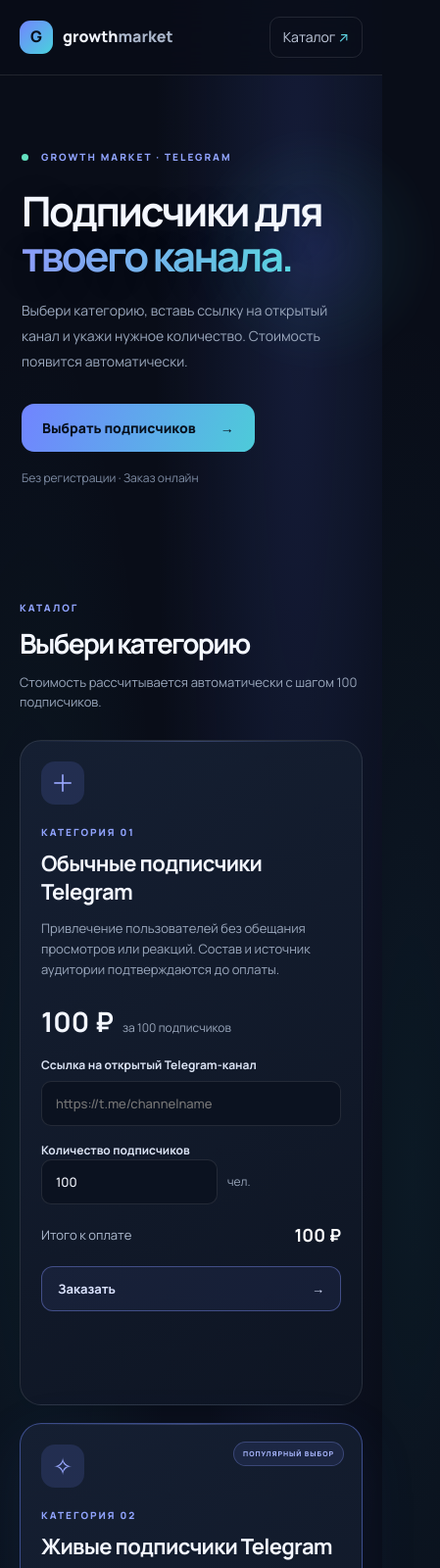
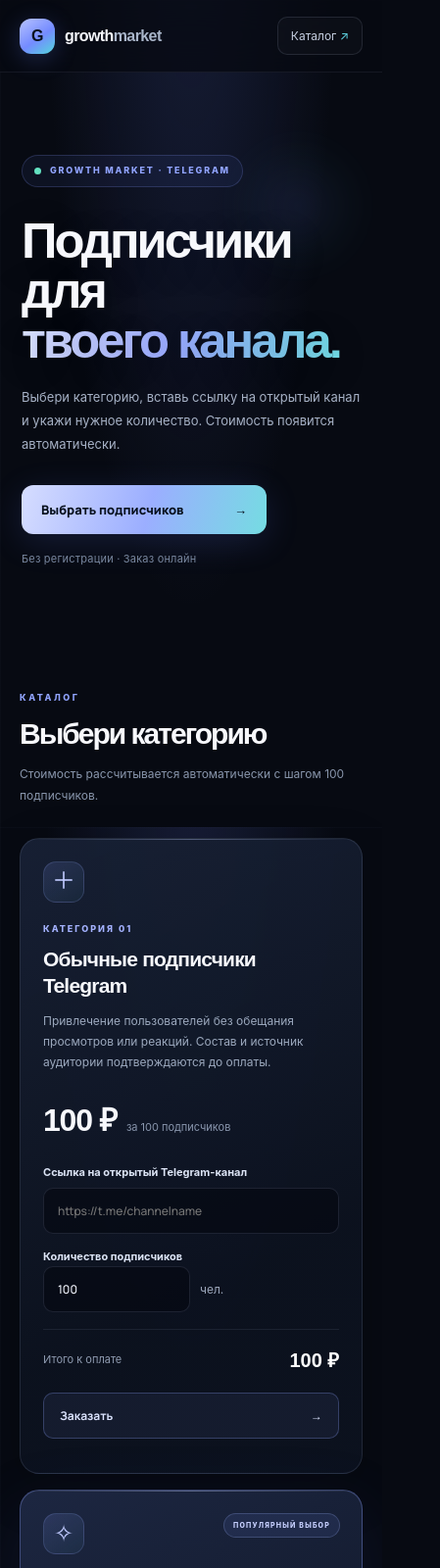
Before and after one commit to kapystr13-wq/growth-market, a plain HTML site: page index.html in a window 390 px wide. Shown: the top 1600 px of the page at 98% size, 449 px wide, since content can reach past the window. Drawn offline with Linux system fonts and the light colour scheme.

Commit message:
Upgrade storefront to premium SaaS visual system

```diff
--- a/styles.css
+++ b/styles.css
@@ -30,3 +30,57 @@ body{background:radial-gradient(ellipse at 78% 8%,rgba(78,105,220,.16),transpare
 .terms-grid>div:hover{border-color:rgba(125,151,255,.3);background:#131d2e}
 @media(max-width:700px){.topbar{padding-left:20px;padding-right:20px}.hero:after{width:65vw;right:-15%;top:50px;opacity:.65}.service-card.featured:after{top:18px;right:18px;font-size:7px}.hero-copy{font-size:14px}}
 @media(prefers-reduced-motion:reduce){html{scroll-behavior:auto}*,*:before,*:after{transition:none!important;animation:none!important}}
+
+/* Growth Market — premium interface v2 */
+@import url('https://fonts.googleapis.com/css2?family=DM+Sans:wght@400;500;600;700;800&family=Space+Grotesk:wght@400;500;600;700&display=swap');
+:root{--bg:#070a12;--text:#f7f8fc;--muted:#9ba6ba;--line:rgba(193,205,230,.105)}
+body{font-family:'DM Sans',-apple-system,BlinkMacSystemFont,sans-serif;background-color:#070a12;background-image:linear-gradient(rgba(150,170,220,.025) 1px,transparent 1px),linear-gradient(90deg,rgba(150,170,220,.025) 1px,transparent 1px),radial-gradient(ellipse at 50% -18%,rgba(87,105,206,.22),transparent 55%);background-size:56px 56px,56px 56px,auto;background-attachment:fixed}
+.topbar{border-bottom-color:rgba(190,205,235,.08);background:rgba(7,10,18,.76)}
+.brand{font-family:'Space Grotesk',sans-serif;font-size:16px;letter-spacing:-.6px}
+.brand-mark{width:36px;height:36px;border-radius:12px;background:linear-gradient(145deg,#b7c3ff,#748bff 55%,#54d6dc);box-shadow:0 5px 24px rgba(105,130,255,.24)}
+.top-link{font-size:12px;border-color:rgba(190,205,235,.13);background:rgba(255,255,255,.025)}
+.hero{padding-top:118px;padding-bottom:104px}
+.hero:after{width:min(38vw,460px);right:3%;top:62px;background:radial-gradient(circle,rgba(110,132,255,.16),rgba(76,202,218,.045) 48%,transparent 72%);filter:blur(12px)}
+.hero .eyebrow{display:inline-flex;align-items:center;padding:8px 12px;border:1px solid rgba(133,156,255,.2);border-radius:30px;background:rgba(104,126,255,.07);font-size:9px;letter-spacing:1.8px}
+.hero h1,.section h2{font-family:'Space Grotesk',sans-serif}
+.hero h1{font-size:clamp(48px,8vw,88px);letter-spacing:-5px;line-height:1.01;margin-top:29px}
+.hero h1 span{background:linear-gradient(100deg,#dce3ff 0%,#9aaaff 48%,#70dce4 100%);-webkit-background-clip:text;background-clip:text}
+.hero-copy{font-size:15px;max-width:510px;color:#a6b1c5;line-height:1.9}
+.primary-btn{min-width:250px;padding:16px 20px;border-radius:12px;background:linear-gradient(105deg,#d6ddff,#9baeff 52%,#75dce2);box-shadow:0 8px 35px rgba(102,127,255,.16);font-size:13px}
+.hero-note{font-size:11px;letter-spacing:.2px;color:#78869e}
+.section{padding-top:76px;padding-bottom:76px}
+.section-head{margin-bottom:32px}
+.section-head .eyebrow,.terms>.eyebrow{font-size:9px;letter-spacing:2.5px}
+.section h2{font-size:clamp(30px,4vw,44px);letter-spacing:-2px}
+.section-head>p{line-height:1.8;color:#8996ac;font-size:12px}
+.service-grid{gap:16px}
+.service-card{padding:30px;background:linear-gradient(155deg,rgba(24,33,53,.94),rgba(12,18,31,.96) 68%);border:1px solid rgba(174,192,230,.13);border-radius:20px;box-shadow:0 18px 55px rgba(0,0,0,.16)}
+.service-card:before{height:1px;background:linear-gradient(90deg,transparent,rgba(190,204,255,.55),transparent)}
+.service-card.featured{background:linear-gradient(155deg,rgba(29,39,66,.98),rgba(13,20,35,.98) 70%);border-color:rgba(142,160,255,.34);box-shadow:0 22px 70px rgba(53,74,160,.15),inset 0 1px rgba(255,255,255,.035)}
+.card-icon{width:42px;height:42px;border:1px solid rgba(153,170,255,.18);background:linear-gradient(145deg,rgba(135,153,255,.16),rgba(80,210,220,.055));color:#c1cbff;border-radius:13px}
+.tag{font-size:9px;letter-spacing:2px;color:#a4b2ff}
+.service-card h3{font-family:'Space Grotesk',sans-serif;font-size:21px;letter-spacing:-.8px}
+.service-card>p{color:#9ba8bd;line-height:1.75;font-size:12px;min-height:66px}
+.price{margin:24px 0 18px;gap:10px}
+.price strong{font-family:'Space Grotesk',sans-serif;font-size:32px;letter-spacing:-1.2px}
+.price span{font-size:11px;color:#8996ad}
+.qty-label{font-size:11px;color:#dce4f5}
+.card-input,.qty-row input{background:rgba(5,9,17,.65);border-color:rgba(174,192,230,.13);border-radius:10px;padding:14px;font-size:12px}
+.qty-row input{max-width:150px}
+.total{padding-top:15px;border-top:1px solid rgba(190,205,235,.09);font-size:11px;color:#8f9bb0}
+.total strong{font-family:'Space Grotesk',sans-serif;font-size:20px}
+.outline-btn{padding:14px 16px;border-radius:10px;background:rgba(137,155,255,.075);border-color:rgba(145,163,255,.27);font-size:12px}
+.featured .outline-btn{background:linear-gradient(105deg,rgba(143,160,255,.2),rgba(92,203,218,.1));border-color:rgba(158,176,255,.42)}
+.service-card.featured:after{top:27px;right:27px;font-size:7px;letter-spacing:1.2px;color:#c7d0ff;border-color:rgba(165,180,255,.22);background:rgba(122,144,255,.1)}
+.specs{gap:10px;margin-top:16px}
+.specs div{padding:17px 18px;border-radius:13px;background:rgba(17,25,41,.65);border-color:rgba(174,192,230,.1)}
+.specs span{font-size:8px;letter-spacing:1.8px;color:#7f8ca4}
+.specs strong{font-family:'Space Grotesk',sans-serif;font-size:12px;font-weight:600}
+.fineprint{margin-top:14px;color:#68758d;font-size:10px}
+.terms-grid{gap:12px}
+.terms-grid>div{padding:23px;background:rgba(16,23,38,.72);border-color:rgba(174,192,230,.1);border-radius:14px}
+.terms h3{font-family:'Space Grotesk',sans-serif;font-size:14px;letter-spacing:-.2px}
+.terms p{font-size:12px;line-height:1.8;color:#8e9bb0}
+footer{border-top-color:rgba(190,205,235,.08);padding-top:25px;padding-bottom:25px}
+footer>span{font-size:10px;letter-spacing:.3px}
+@media(max-width:700px){.hero{padding:84px 22px 70px}.hero h1{font-size:clamp(46px,13vw,64px);letter-spacing:-3px}.hero-copy{font-size:13px;line-height:1.85}.section{padding:55px 20px}.service-card{padding:23px}.service-card>p{min-height:0}.service-card.featured:after{top:23px;right:22px}.specs div{padding:14px}}
```
